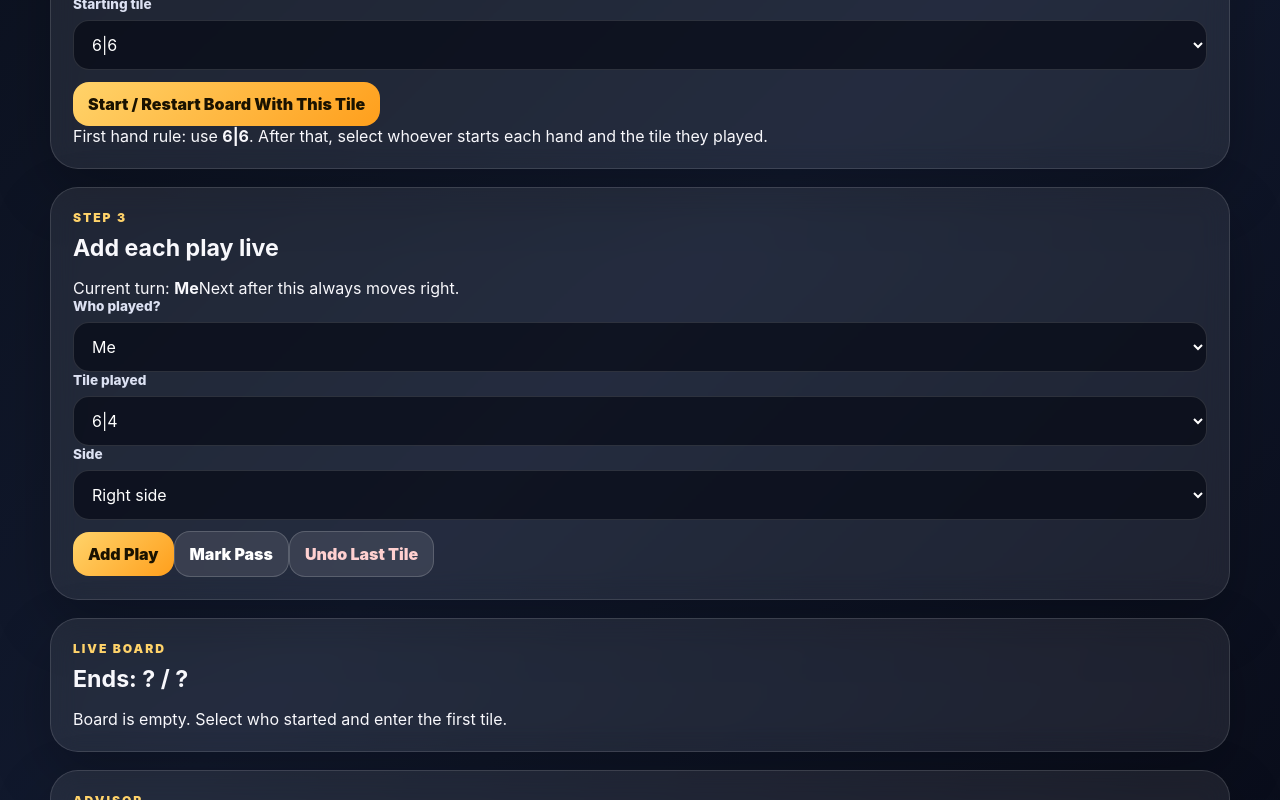
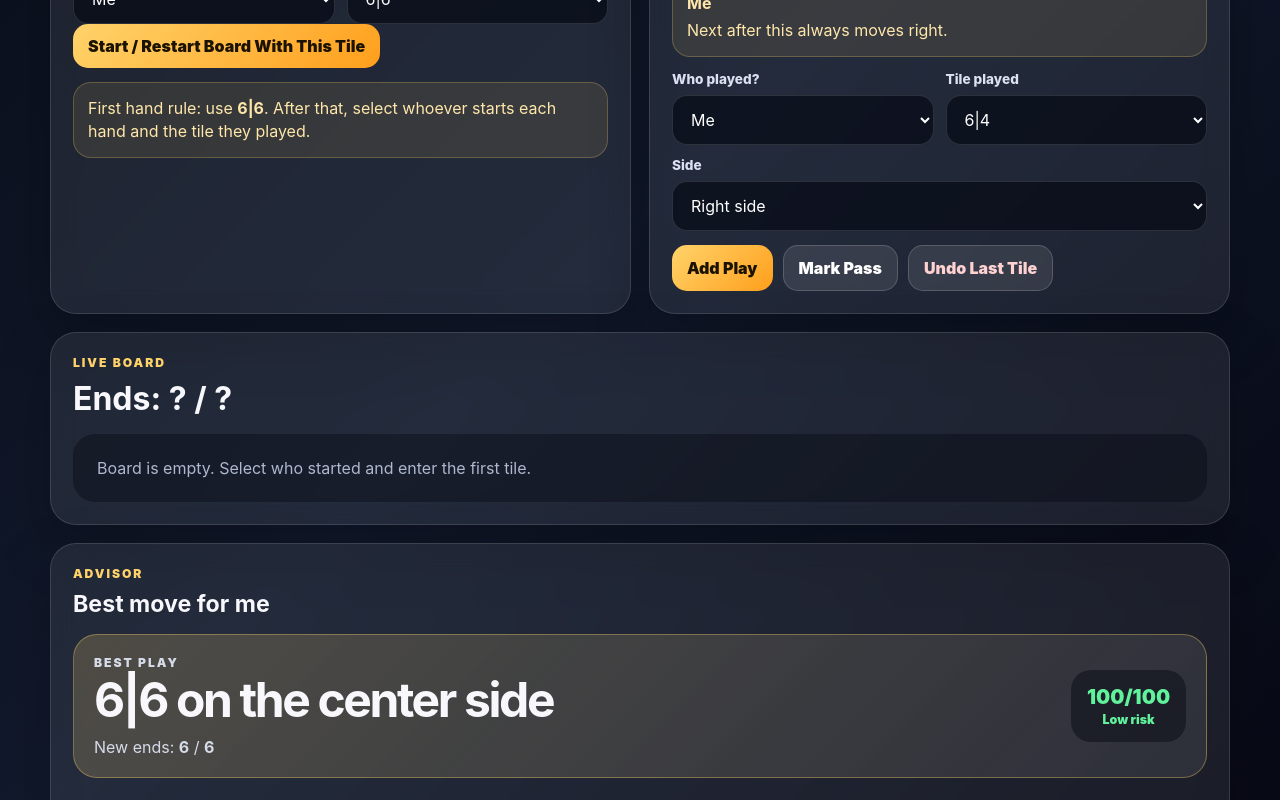
Before and after one commit to jito609/ana, a React (Create React App) app: page / in a window 1280 px wide. Shown: the part 720-1520 px from the top of the page. Built offline with nearby package versions, Linux system fonts and the light colour scheme.

Commit message:
Update styles.css

```diff
--- a/src/styles.css
+++ b/src/styles.css
@@ -5,9 +5,8 @@
 body {
   margin: 0;
   background:
-    radial-gradient(circle at top left, rgba(255, 211, 106, 0.18), transparent 26rem),
-    radial-gradient(circle at bottom right, rgba(74, 144, 255, 0.14), transparent 28rem),
-    linear-gradient(135deg, #090d17, #121a2f 52%, #070914);
+    radial-gradient(circle at top left, rgba(255, 211, 106, 0.18), transparent 28rem),
+    linear-gradient(135deg, #080b14, #11192c 52%, #060711);
   color: #f8f8fc;
   font-family: Inter, ui-sans-serif, system-ui, -apple-system, BlinkMacSystemFont, "Segoe UI", sans-serif;
 }
@@ -23,86 +22,56 @@ button {
 }
 
 button:disabled,
-input:disabled,
-select:disabled {
+select option:disabled {
+  opacity: 0.35;
   cursor: not-allowed;
-  opacity: 0.55;
 }
 
 .app {
   width: min(1180px, calc(100% - 28px));
   margin: 0 auto;
-  padding: 26px 0 70px;
+  padding: 24px 0 70px;
 }
 
 .hero,
 .panel {
   border: 1px solid rgba(255, 255, 255, 0.13);
-  border-radius: 28px;
   background: rgba(255, 255, 255, 0.08);
+  border-radius: 26px;
   box-shadow: 0 22px 60px rgba(0, 0, 0, 0.24);
   backdrop-filter: blur(14px);
 }
 
 .hero {
+  padding: 28px;
   display: flex;
+  align-items: center;
   justify-content: space-between;
-  gap: 20px;
-  padding: 28px;
-  align-items: center;
+  gap: 18px;
 }
 
 .hero h1 {
   margin: 0;
   max-width: 820px;
-  font-size: clamp(2rem, 5vw, 4.4rem);
+  font-size: clamp(2rem, 5vw, 4.2rem);
   line-height: 0.96;
   letter-spacing: -0.07em;
 }
 
 .hero p {
+  max-width: 760px;
   color: #cbd1e2;
   line-height: 1.6;
-  max-width: 760px;
 }
 
 .eyebrow,
 .step {
+  margin: 0 0 9px;
   color: #ffd36a;
   font-size: 0.76rem;
   font-weight: 950;
   letter-spacing: 0.16em;
   text-transform: uppercase;
-  margin: 0 0 9px;
-}
-
-.ghost,
-.mini,
-.primary {
-  border: 1px solid rgba(255, 255, 255, 0.17);
-  background: rgba(255, 255, 255, 0.1);
-  color: #fff;
-  border-radius: 16px;
-  padding: 12px 15px;
-  font-weight: 900;
-  white-space: nowrap;
-}
-
-.primary {
-  background: linear-gradient(135deg, #ffd36a, #ff9f1c);
-  color: #1a1200;
-  border: 0;
-  margin-top: 12px;
-}
-
-.mini {
-  padding: 8px 11px;
-  border-radius: 12px;
-  font-size: 0.82rem;
-}
-
-.danger {
-  color: #ffd0d0;
 }
 
 .panel {
@@ -115,121 +84,10 @@ select:disabled {
   font-size: 1.45rem;
 }
 
-.quick-grid {
-  display: grid;
-  grid-template-columns: 1.15fr 0.85fr;
-  gap: 18px;
-}
-
-.board-controls,
-.score-grid,
-.turn-grid {
+.grid {
   display: grid;
   grid-template-columns: 1fr 1fr;
-  gap: 12px;
-  margin-top: 12px;
-}
-
-.score-grid {
-  grid-template-columns: 1.35fr 1fr 1fr;
-}
-
-.field {
-  display: grid;
-  gap: 8px;
-}
-
-.field span,
-.clue-block label {
-  color: #dce1f2;
-  font-size: 0.85rem;
-  font-weight: 850;
-}
-
-.field input,
-.field select {
-  width: 100%;
-  border: 1px solid rgba(255, 255, 255, 0.13);
-  outline: none;
-  border-radius: 16px;
-  padding: 13px 14px;
-  background: rgba(1, 4, 14, 0.58);
-  color: #fff;
-}
-
-.rule-box,
-.notice {
-  display: grid;
-  gap: 5px;
-  padding: 14px;
-  border-radius: 18px;
-  background: rgba(255, 211, 106, 0.1);
-  border: 1px solid rgba(255, 211, 106, 0.24);
-  color: #ffe7aa;
-  line-height: 1.45;
-}
-
-.notice {
-  margin-bottom: 14px;
-}
-
-.check-row {
-  display: flex;
-  align-items: center;
-  gap: 10px;
-  margin-top: 14px;
-  padding: 12px;
-  border-radius: 16px;
-  background: rgba(1, 4, 14, 0.32);
-  color: #f6f7fb;
-  font-weight: 850;
-}
-
-.check-row input {
-  width: 20px;
-  height: 20px;
-}
-
-.played {
-  margin-top: 12px;
-}
-
-.board-preview {
-  margin-top: 16px;
-  display: grid;
-  grid-template-columns: 90px 1fr 90px;
-  align-items: center;
-  gap: 12px;
-}
-
-.board-preview div {
-  display: grid;
-  place-items: center;
-  padding: 13px;
-  border-radius: 18px;
-  background: rgba(1, 4, 14, 0.42);
-}
-
-.board-preview small {
-  color: #aeb8ce;
-}
-
-.board-preview strong {
-  font-size: 2.2rem;
-  line-height: 1;
-}
-
-.board-preview span {
-  display: grid;
-  place-items: center;
-  min-height: 72px;
-  border-radius: 20px;
-  border: 2px dashed rgba(255, 211, 106, 0.34);
-  color: #ffd36a;
-  font-weight: 950;
-  background: rgba(255, 211, 106, 0.08);
-  text-align: center;
-  padding: 8px;
+  gap: 18px;
 }
 
 .section-head {
@@ -239,20 +97,72 @@ select:disabled {
   align-items: flex-start;
 }
 
-.focus-panel {
-  border-color: rgba(255, 211, 106, 0.28);
+.ghost,
+.primary,
+.mini {
+  border: 1px solid rgba(255, 255, 255, 0.17);
+  border-radius: 15px;
+  padding: 12px 15px;
+  font-weight: 900;
+  color: #fff;
+  background: rgba(255, 255, 255, 0.1);
 }
 
-.hand-zone,
-.mini-hand {
+.primary {
+  border: 0;
+  color: #1b1300;
+  background: linear-gradient(135deg, #ffd36a, #ff9f1c);
+}
+
+.mini {
+  font-size: 0.82rem;
+  padding: 8px 10px;
+}
+
+.danger {
+  color: #ffd1d1;
+}
+
+.form-grid {
+  display: grid;
+  grid-template-columns: repeat(2, 1fr);
+  gap: 12px;
+}
+
+.form-grid .field:nth-child(3) {
+  grid-column: 1 / -1;
+}
+
+.field {
+  display: grid;
+  gap: 8px;
+}
+
+.field span {
+  color: #dce1f2;
+  font-size: 0.85rem;
+  font-weight: 850;
+}
+
+.field select,
+.field input {
+  width: 100%;
+  border: 1px solid rgba(255, 255, 255, 0.13);
+  outline: none;
+  border-radius: 15px;
+  padding: 13px 14px;
+  color: #fff;
+  background: rgba(1, 4, 14, 0.58);
+}
+
+.my-hand {
+  min-height: 78px;
   display: flex;
   flex-wrap: wrap;
   gap: 10px;
-  min-height: 70px;
 }
 
-.empty,
-.result-empty {
+.empty {
   width: 100%;
   color: #aeb8ce;
   padding: 18px;
@@ -265,14 +175,18 @@ select:disabled {
   grid-template-columns: 1fr auto 1fr;
   align-items: center;
   gap: 7px;
-  min-width: 64px;
+  min-width: 66px;
   padding: 10px 8px;
   border-radius: 15px;
   border: 2px solid rgba(255, 255, 255, 0.24);
+  color: #111827;
   background: linear-gradient(180deg, #fff, #dfe4ee);
-  color: #111827;
   font-weight: 950;
   box-shadow: 0 9px 18px rgba(0, 0, 0, 0.24);
+}
+
+.tile:disabled {
+  opacity: 0.5;
 }
 
 .tile i {
@@ -286,8 +200,7 @@ select:disabled {
   margin-top: 14px;
 }
 
-.picker summary,
-.all-moves summary {
+.picker summary {
   color: #ffd36a;
   cursor: pointer;
   font-weight: 950;
@@ -296,72 +209,76 @@ select:disabled {
 .tile-grid {
   margin-top: 12px;
   display: grid;
-  grid-template-columns: repeat(auto-fill, minmax(62px, 1fr));
+  grid-template-columns: repeat(auto-fill, minmax(66px, 1fr));
   gap: 8px;
   padding: 12px;
   border-radius: 18px;
   background: rgba(1, 4, 14, 0.35);
 }
 
-.clue-grid {
-  display: grid;
-  grid-template-columns: repeat(3, 1fr);
-  gap: 15px;
+.note,
+.turn-banner,
+.notice {
+  margin-top: 14px;
+  padding: 14px;
+  border-radius: 18px;
+  line-height: 1.45;
+  color: #ffe7aa;
+  background: rgba(255, 211, 106, 0.1);
+  border: 1px solid rgba(255, 211, 106, 0.24);
 }
 
-.clue-card {
-  padding: 16px;
-  border-radius: 22px;
-  background: rgba(1, 4, 14, 0.34);
-  border: 1px solid rgba(255, 255, 255, 0.1);
+.turn-banner {
+  display: grid;
+  gap: 4px;
+  margin-bottom: 14px;
 }
 
-.clue-title h3 {
-  margin: 0 0 4px;
-}
-
-.clue-title p {
-  margin: 0 0 14px;
-  color: #aeb8ce;
-  font-size: 0.88rem;
-}
-
-.clue-block {
+.button-row {
+  display: flex;
+  flex-wrap: wrap;
+  gap: 10px;
   margin-top: 14px;
 }
 
-.clue-block label {
-  display: block;
-  margin-bottom: 8px;
+.board-panel h2 {
+  font-size: 2rem;
 }
 
-.num-row {
-  display: flex;
-  flex-wrap: wrap;
-  gap: 7px;
+.board-empty {
+  padding: 24px;
+  border-radius: 22px;
+  color: #aeb8ce;
+  background: rgba(1, 4, 14, 0.35);
 }
 
-.num {
-  width: 38px;
-  height: 38px;
-  border-radius: 999px;
-  border: 1px solid rgba(255, 255, 255, 0.14);
-  background: rgba(255, 255, 255, 0.08);
-  color: #fff;
-  font-weight: 950;
+.board-track {
+  display: flex;
+  align-items: center;
+  gap: 12px;
+  overflow-x: auto;
+  padding: 18px;
+  min-height: 150px;
+  border-radius: 24px;
+  background:
+    linear-gradient(90deg, rgba(255, 211, 106, 0.08), transparent),
+    rgba(1, 4, 14, 0.35);
 }
 
-.num.active {
-  background: #ffd36a;
-  color: #1b1300;
+.board-tile {
+  display: grid;
+  gap: 8px;
+  justify-items: center;
+  min-width: 84px;
 }
 
-.compact .tile-grid {
-  max-height: 190px;
-  overflow: auto;
+.board-tile small {
+  color: #cbd1e2;
+  text-align: center;
+  font-size: 0.74rem;
 }
 
-.best {
+.best-card {
   display: flex;
   justify-content: space-between;
   gap: 16px;
@@ -372,19 +289,21 @@ select:disabled {
   border: 1px solid rgba(255, 211, 106, 0.35);
 }
 
-.best h3 {
+.best-card h3 {
   margin: 0 0 8px;
-  font-size: clamp(1.6rem, 4vw, 2.7rem);
-  letter-spacing: -0.04em;
+  font-size: clamp(1.8rem, 5vw, 3rem);
+  letter-spacing: -0.05em;
 }
 
-.best p {
+.best-card p {
   margin: 0;
   color: #d6dbea;
 }
 
-.score-badge {
+.score {
   min-width: 115px;
+  display: grid;
+  gap: 3px;
   text-align: center;
   padding: 15px;
   border-radius: 20px;
@@ -393,39 +312,23 @@ select:disabled {
   font-size: 1.25rem;
 }
 
-.score-badge small {
+.score small {
   font-size: 0.78rem;
 }
 
-.score-badge.low {
+.score.low {
   color: #61f29c;
 }
 
-.score-badge.medium {
+.score.medium {
   color: #ffd36a;
 }
 
-.score-badge.high {
+.score.high {
   color: #ff7b7b;
 }
 
-.tags {
-  display: flex;
-  flex-wrap: wrap;
-  gap: 8px;
-  margin-top: 14px;
-}
-
-.tags span {
-  padding: 7px 9px;
-  border-radius: 999px;
-  background: rgba(255, 211, 106, 0.15);
-  color: #ffe39b;
-  font-size: 0.78rem;
-  font-weight: 850;
-}
-
-.summary-row,
+.small-results,
 .explain-grid {
   display: grid;
   grid-template-columns: 1fr 1fr;
@@ -433,23 +336,20 @@ select:disabled {
   margin-top: 14px;
 }
 
-.move-summary,
+.small-results div,
 .explain {
   padding: 17px;
   border-radius: 20px;
   background: rgba(1, 4, 14, 0.34);
 }
 
-.move-summary p,
-.move-summary span {
-  margin: 0;
+.small-results span {
+  display: block;
   color: #aeb8ce;
+  margin-bottom: 5px;
 }
 
-.move-summary strong {
-  display: block;
-  margin: 6px 0;
-  font-size: 1.15rem;
+.small-results strong {
   color: #fff;
 }
 
@@ -466,10 +366,6 @@ select:disabled {
 .warn li,
 .warn p {
   color: #ffd0d0;
-}
-
-.all-moves {
-  margin-top: 16px;
 }
 
 .rankings {
@@ -498,35 +394,40 @@ select:disabled {
   font-weight: 850;
 }
 
-@media (max-width: 1000px) {
-  .quick-grid,
-  .clue-grid,
-  .summary-row,
+.pass-list {
+  display: grid;
+  gap: 8px;
+}
+
+.pass-list div {
+  padding: 12px;
+  border-radius: 14px;
+  background: rgba(1, 4, 14, 0.34);
+  color: #e8ebf5;
+}
+
+@media (max-width: 900px) {
+  .hero,
+  .best-card {
+    align-items: flex-start;
+    flex-direction: column;
+  }
+
+  .grid,
+  .small-results,
   .explain-grid {
     grid-template-columns: 1fr;
-  }
-
-  .hero,
-  .best {
-    align-items: flex-start;
-    flex-direction: column;
   }
 }
 
 @media (max-width: 620px) {
-  .board-controls,
-  .score-grid,
-  .turn-grid,
-  .board-preview {
+  .form-grid,
+  .rank-row {
     grid-template-columns: 1fr;
-  }
-
-  .rank-row {
-    grid-template-columns: 42px 1fr;
   }
 
   .rank-row span,
   .rank-row em {
-    grid-column: 2;
+    grid-column: 1;
   }
 }
```
